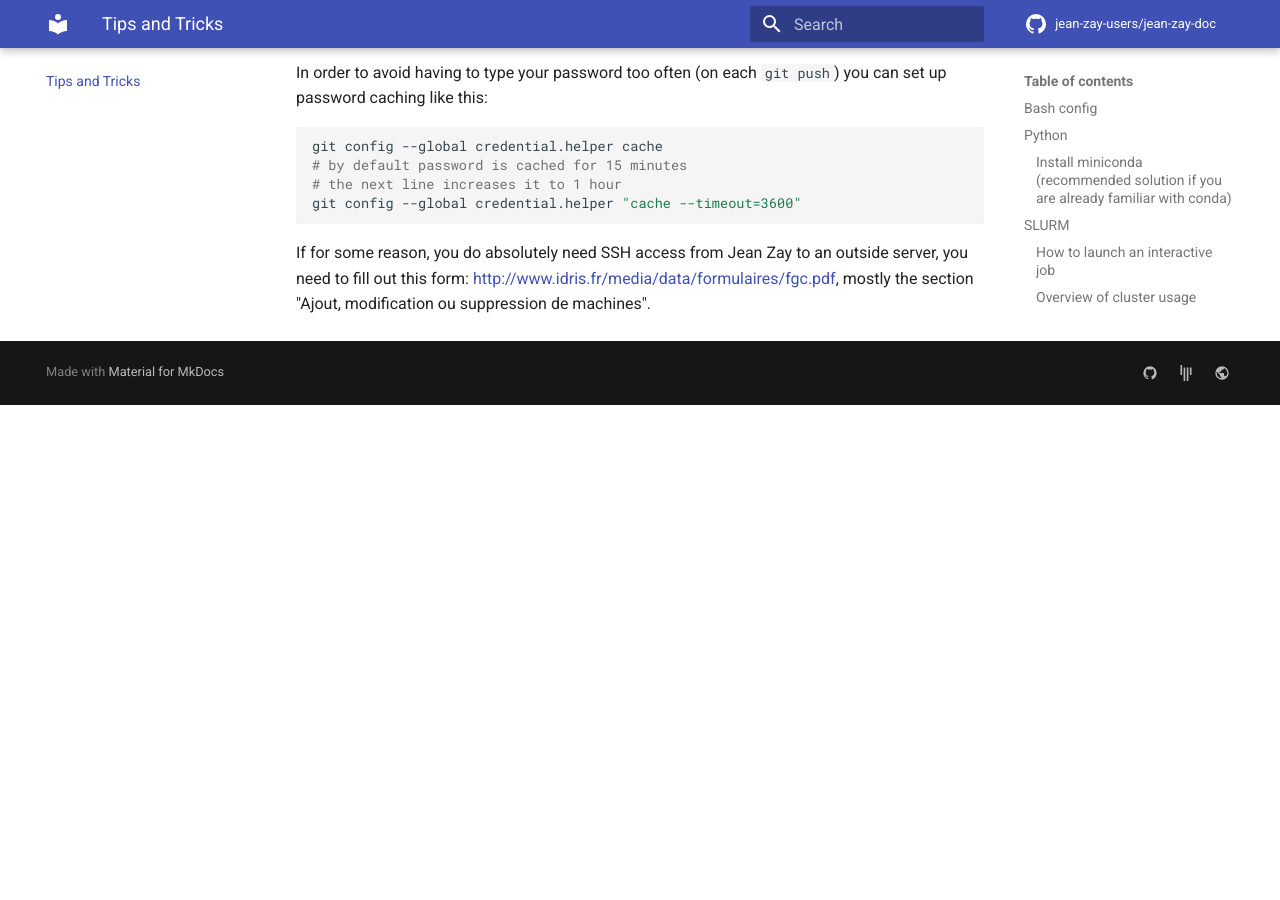
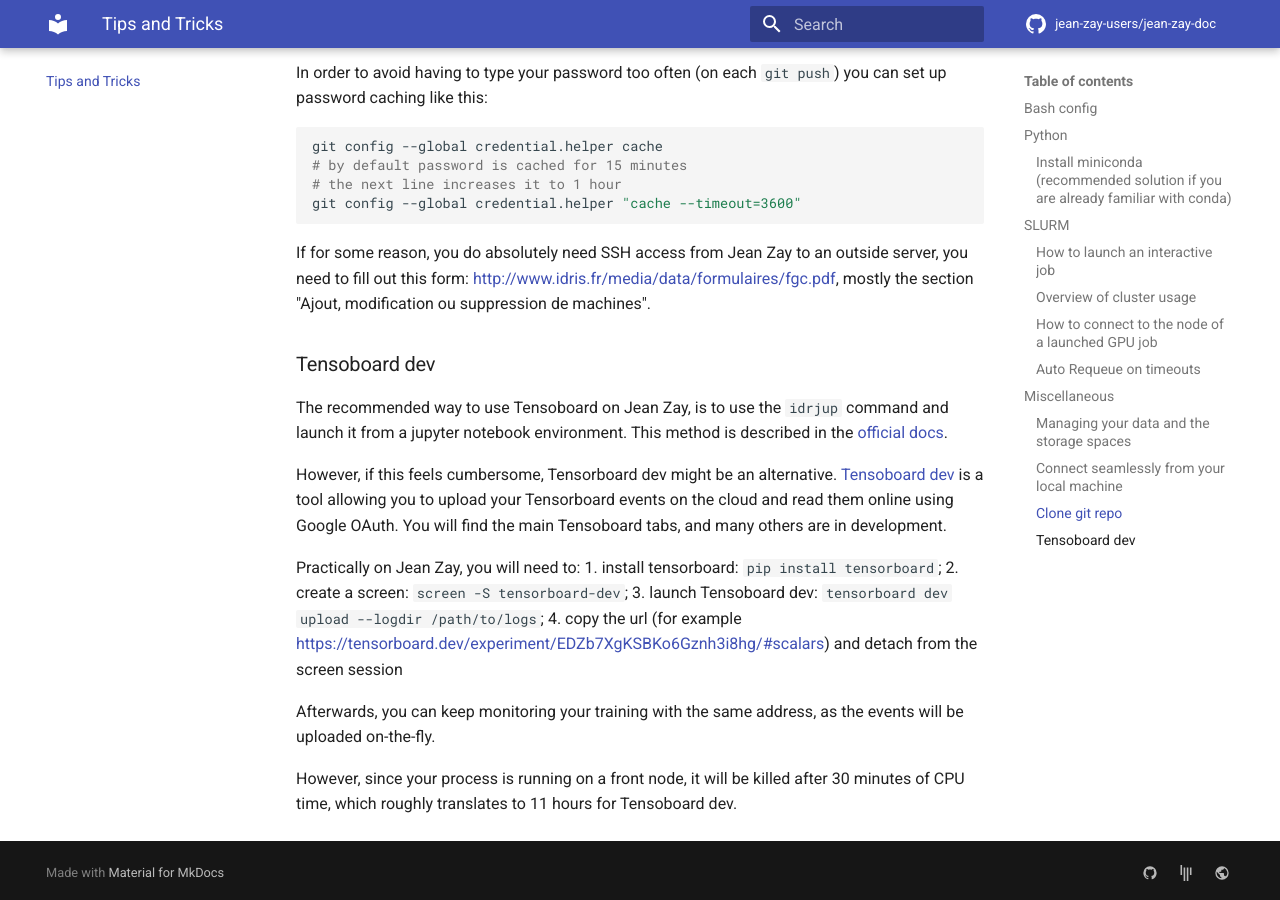
Before and after one commit to jean-zay-users/jean-zay-doc, an MkDocs documentation site: the page built from docs/tips-and-tricks.md, in a window 1280 px wide and 900 px high, scrolled down 5002 px. Built offline with MkDocs 1.6.1 and Material for MkDocs 9.7.7, drawn with Linux system fonts in a browser that asks for light colours; comment, search, counter and statistics services are not loaded; before the commit the page ends 5407 px from its top, so only the background shows below that.

Commit message:
added tb dev tip

```diff
--- a/docs/tips-and-tricks.md
+++ b/docs/tips-and-tricks.md
@@ -256,3 +256,28 @@
 outside server, you need to fill out this form:
 http://www.idris.fr/media/data/formulaires/fgc.pdf, mostly the section "Ajout,
 modification ou suppression de machines".
+
+
+### Tensoboard dev
+
+The recommended way to use Tensoboard on Jean Zay, is to use the `idrjup`
+command and launch it from a jupyter notebook environment.
+This method is described in the [official docs](http://www.idris.fr/jean-zay/pre-post/jean-zay-jupyter-notebook.html).
+
+
+However, if this feels cumbersome, Tensorboard dev might be an alternative.
+[Tensoboard dev](https://tensorboard.dev/) is a tool allowing you to upload your
+Tensorboard events on the cloud and read them online using Google OAuth.
+You will find the main Tensoboard tabs, and many others are in development.
+
+Practically on Jean Zay, you will need to:
+1. install tensorboard: `pip install tensorboard`;
+2. create a screen: `screen -S tensorboard-dev`;
+3. launch Tensoboard dev: `tensorboard dev upload --logdir /path/to/logs`;
+4. copy the url (for example https://tensorboard.dev/experiment/EDZb7XgKSBKo6Gznh3i8hg/#scalars) and detach from the screen session
+
+Afterwards, you can keep monitoring your training with the same address, as the
+events will be uploaded on-the-fly.
+
+However, since your process is running on a front node, it will be killed after
+30 minutes of CPU time, which roughly translates to 11 hours for Tensoboard dev.
```
